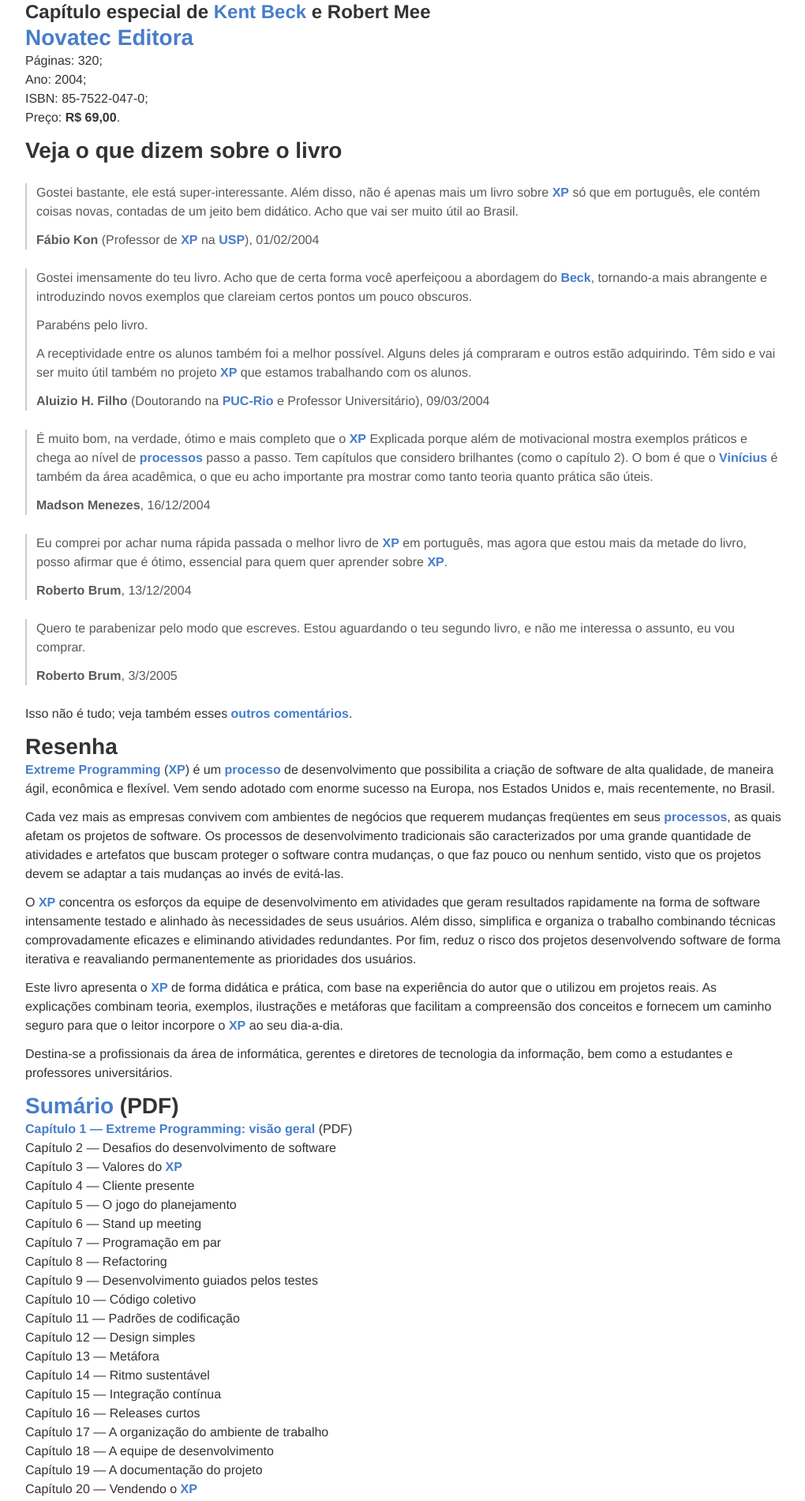
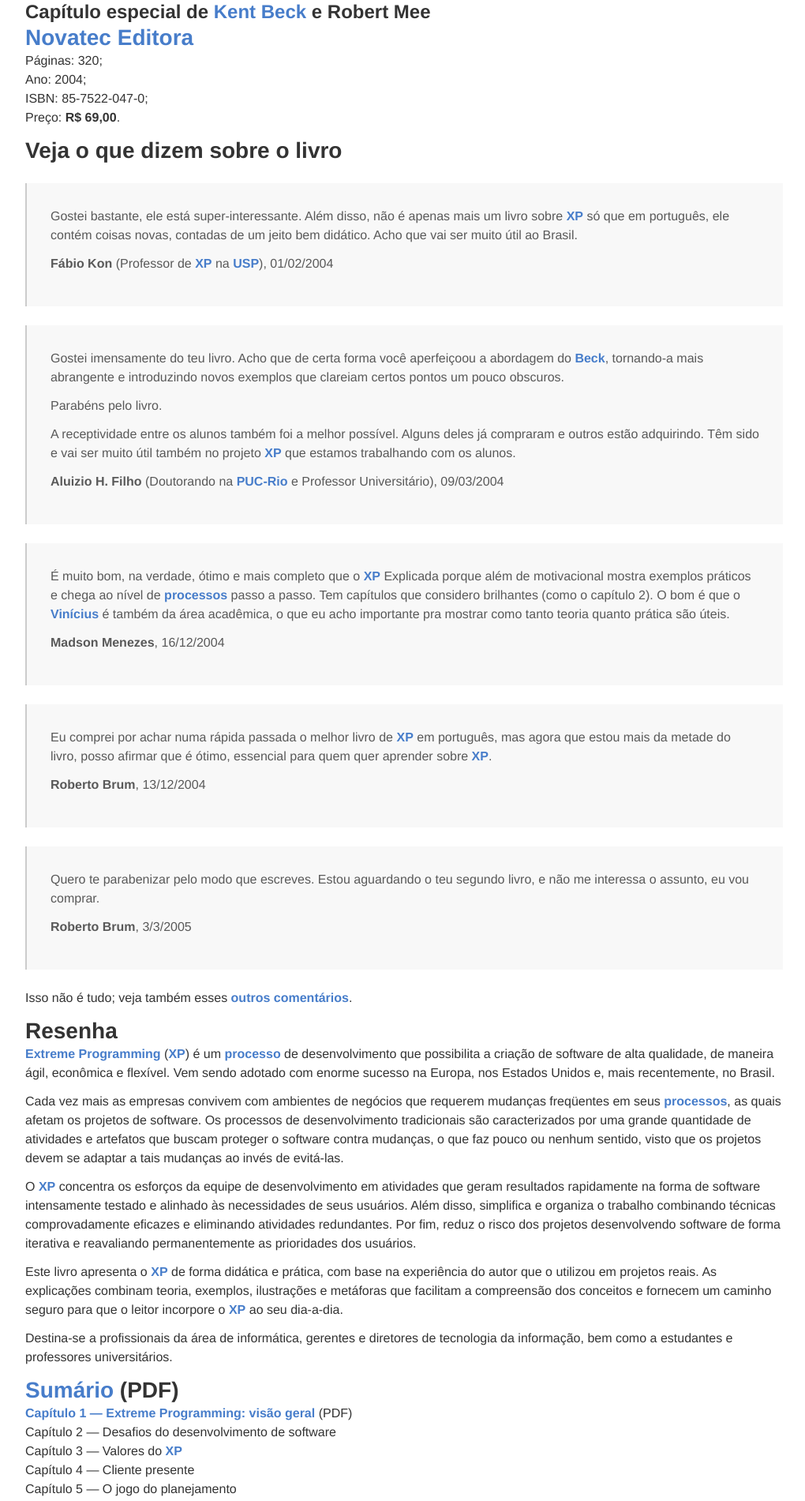
Before and after one commit to desenvolvimentoagilcombr/desenvolvimentoagilcombr.github.com, a Jekyll site: the page built from livroxp.html, in a window 1280 px wide. Shown: the part 526-2427 px from the top of the page at 79% size, without its empty margins (128-1148 px from the left). Built offline with Jekyll 4.4.1, drawn with Linux system fonts in a browser that asks for light colours; Markdown is read by kramdown in place of the engine named in the settings.

Commit message:
Styled blockquote

```diff
--- a/_sass/layouts/_default.scss
+++ b/_sass/layouts/_default.scss
@@ -13,9 +13,6 @@
   .table-column-02 {
     @include span-columns(5 of 12);
   }
-
-  .topic {
-  }
 }
 
 a {
@@ -30,3 +27,24 @@ p object {
   border: 1px solid #ddd;
   display: inline-block;
 }
+
+blockquote {
+  background: #f8f8f8;
+  padding: $gutter;
+
+  ul {
+    margin-left: 18px;
+  }
+
+  li {
+    font-size: $font-small;
+    line-height: 22px;
+    margin-top: 7px;
+    list-style-type: disc;
+  }
+
+  h2 {
+    font-size: $font-medium;
+    margin: 0 0 15px 0;
+  }
+}
```
